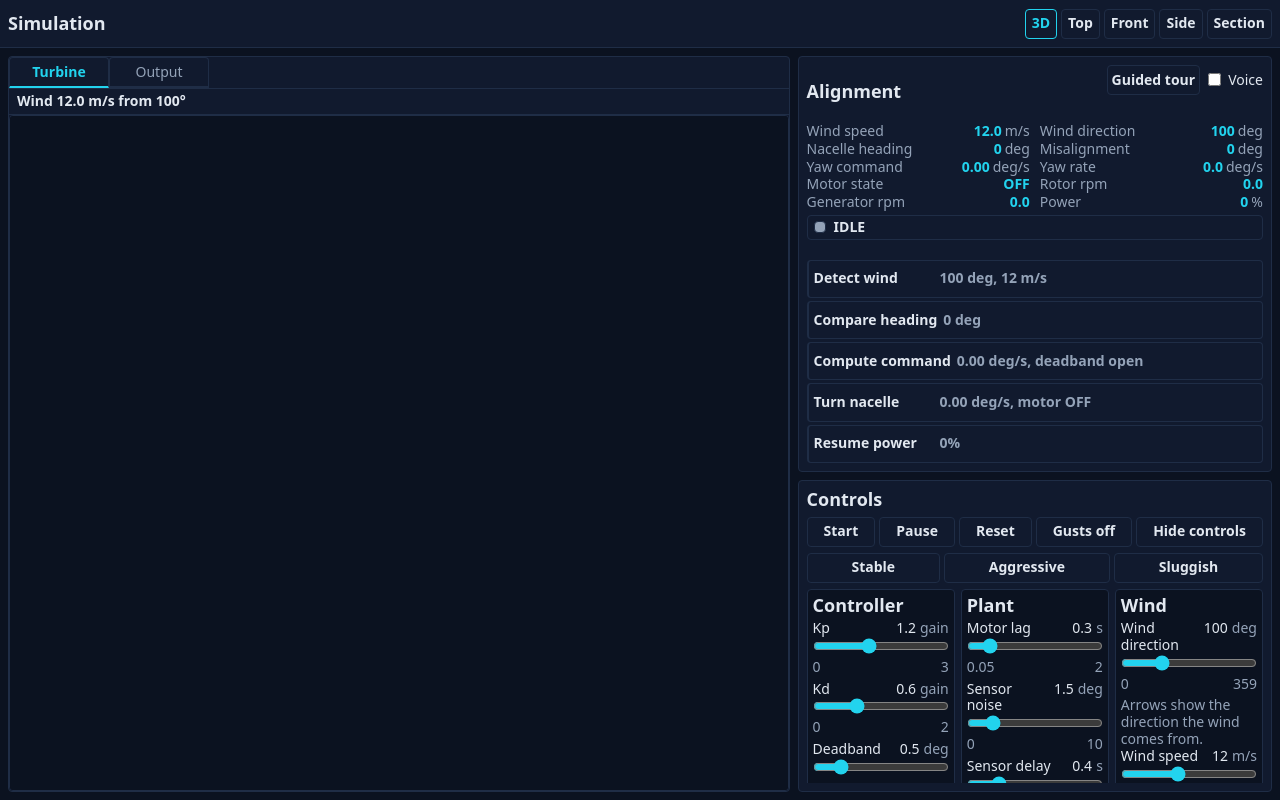
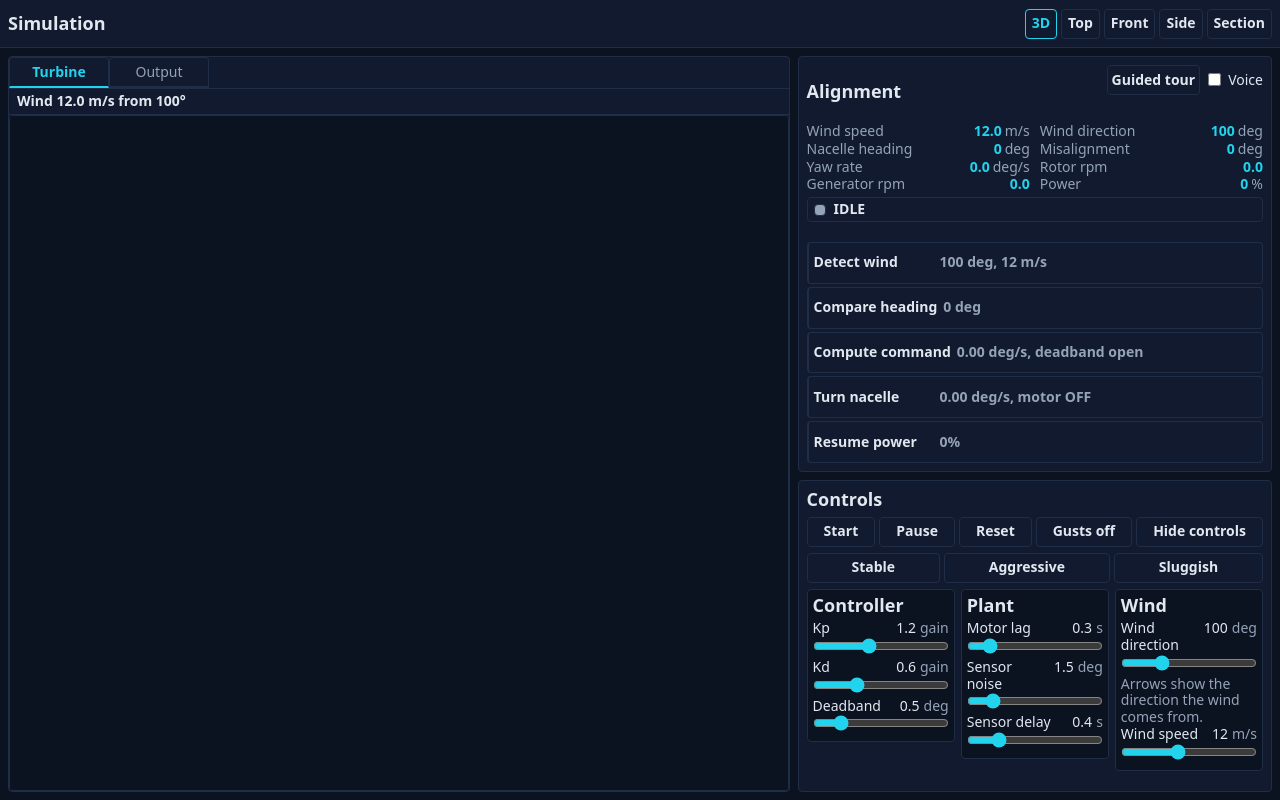
Before and after one commit to bhargavabm/necelle-website, a plain HTML site: page simulation.html in a window 1280 px wide. Drawn offline with nearby package versions, Linux system fonts and the light colour scheme.

Commit message:
Declutter alignment readouts and slider labels

```diff
--- a/assets/css/styles.css
+++ b/assets/css/styles.css
@@ -1817,6 +1817,7 @@ body.simulation-page {
 
 .simulation-page .panel-header {
   display: flex;
+  flex-wrap: wrap;
   align-items: center;
   justify-content: space-between;
   gap: 8px;
@@ -1862,6 +1863,7 @@ body.simulation-page {
 
 .simulation-page .readout-item {
   display: flex;
+  flex-wrap: wrap;
   align-items: baseline;
   justify-content: space-between;
   gap: 6px;
@@ -1873,7 +1875,7 @@ body.simulation-page {
 
 .simulation-page .readout-item > span:first-child {
   color: var(--muted);
-  white-space: nowrap;
+  white-space: normal;
 }
 
 .simulation-page .readout-value {
--- a/assets/js/simulation.js
+++ b/assets/js/simulation.js
@@ -961,9 +961,7 @@
     const readoutWindDirection = document.getElementById("readout-wind-direction");
     const readoutHeading = document.getElementById("readout-heading");
     const readoutMisalignment = document.getElementById("readout-misalignment");
-    const readoutYawCommand = document.getElementById("readout-yaw-command");
     const readoutYawRate = document.getElementById("readout-yaw-rate");
-    const readoutMotorState = document.getElementById("readout-motor-state");
     const readoutRotorRpm = document.getElementById("readout-rotor-rpm");
     const readoutGeneratorRpm = document.getElementById("readout-generator-rpm");
     const readoutPower = document.getElementById("readout-power");
@@ -1103,9 +1101,7 @@
       readoutWindDirection.textContent = String(Math.round(state.trueWindDirection));
       readoutHeading.textContent = String(Math.round(state.heading));
       readoutMisalignment.textContent = String(Math.round(error));
-      readoutYawCommand.textContent = state.yawCommand.toFixed(2);
       readoutYawRate.textContent = state.yawRate.toFixed(1);
-      readoutMotorState.textContent = motorOn ? "ON" : "OFF";
       readoutRotorRpm.textContent = rotorRpm().toFixed(1);
       readoutGeneratorRpm.textContent = (rotorRpm() * GEAR_RATIO).toFixed(0);
       readoutPower.textContent = String(Math.round(state.power));
--- a/simulation.html
+++ b/simulation.html
@@ -88,9 +88,7 @@
         <div class="readout-item"><span>Wind direction</span><span class="readout-value"><output id="readout-wind-direction">100</output><span class="readout-unit">deg</span></span></div>
         <div class="readout-item"><span>Nacelle heading</span><span class="readout-value"><output id="readout-heading">0</output><span class="readout-unit">deg</span></span></div>
         <div class="readout-item"><span>Misalignment</span><span class="readout-value"><output id="readout-misalignment">0</output><span class="readout-unit">deg</span></span></div>
-        <div class="readout-item"><span>Yaw command</span><span class="readout-value"><output id="readout-yaw-command">0.00</output><span class="readout-unit">deg/s</span></span></div>
         <div class="readout-item"><span>Yaw rate</span><span class="readout-value"><output id="readout-yaw-rate">0.0</output><span class="readout-unit">deg/s</span></span></div>
-        <div class="readout-item"><span>Motor state</span><span class="readout-value"><output id="readout-motor-state">OFF</output></span></div>
         <div class="readout-item"><span>Rotor rpm</span><span class="readout-value"><output id="readout-rotor-rpm">0.0</output></span></div>
         <div class="readout-item"><span>Generator rpm</span><span class="readout-value"><output id="readout-generator-rpm">0.0</output></span></div>
         <div class="readout-item"><span>Power</span><span class="readout-value"><output id="readout-power">0</output><span class="readout-unit">%</span></span></div>
@@ -156,17 +154,14 @@
             <div class="slider-control">
               <div class="slider-line"><span class="slider-label">Kp</span><span class="slider-value"><output id="kp-value" for="kp">1.2</output><span class="slider-unit">gain</span></span></div>
               <input type="range" id="kp" data-param="kp" min="0" max="3" step="0.1" value="1.2">
-              <div class="slider-ticks"><span>0</span><span>3</span></div>
             </div>
             <div class="slider-control">
               <div class="slider-line"><span class="slider-label">Kd</span><span class="slider-value"><output id="kd-value" for="kd">0.6</output><span class="slider-unit">gain</span></span></div>
               <input type="range" id="kd" data-param="kd" min="0" max="2" step="0.05" value="0.6">
-              <div class="slider-ticks"><span>0</span><span>2</span></div>
             </div>
             <div class="slider-control">
               <div class="slider-line"><span class="slider-label">Deadband</span><span class="slider-value"><output id="deadband-value" for="deadband">0.5</output><span class="slider-unit">deg</span></span></div>
               <input type="range" id="deadband" data-param="deadband" min="0" max="3" step="0.1" value="0.5">
-              <div class="slider-ticks"><span>0</span><span>3</span></div>
             </div>
           </section>
 
@@ -175,17 +170,14 @@
             <div class="slider-control">
               <div class="slider-line"><span class="slider-label">Motor lag</span><span class="slider-value"><output id="lag-value" for="lag">0.3</output><span class="slider-unit">s</span></span></div>
               <input type="range" id="lag" data-param="lag" min="0.05" max="2" step="0.05" value="0.3">
-              <div class="slider-ticks"><span>0.05</span><span>2</span></div>
             </div>
             <div class="slider-control">
               <div class="slider-line"><span class="slider-label">Sensor noise</span><span class="slider-value"><output id="noise-value" for="noise">1.5</output><span class="slider-unit">deg</span></span></div>
               <input type="range" id="noise" data-param="noise" min="0" max="10" step="0.1" value="1.5">
-              <div class="slider-ticks"><span>0</span><span>10</span></div>
             </div>
             <div class="slider-control">
               <div class="slider-line"><span class="slider-label">Sensor delay</span><span class="slider-value"><output id="delay-value" for="delay">0.4</output><span class="slider-unit">s</span></span></div>
               <input type="range" id="delay" data-param="delay" min="0" max="2" step="0.05" value="0.4">
-              <div class="slider-ticks"><span>0</span><span>2</span></div>
             </div>
           </section>
 
@@ -194,13 +186,11 @@
             <div class="slider-control">
               <div class="slider-line"><span class="slider-label">Wind direction</span><span class="slider-value"><output id="windDirection-value" for="windDirection">100</output> <span class="slider-unit">deg</span></span></div>
               <input type="range" id="windDirection" min="0" max="359" step="1" value="100">
-              <div class="slider-ticks"><span>0</span><span>359</span></div>
             </div>
             <p class="wind-arrow-key">Arrows show the direction the wind comes from.</p>
             <div class="slider-control">
               <div class="slider-line"><span class="slider-label">Wind speed</span><span class="slider-value"><output id="windSpeed-value" for="windSpeed">12</output><span class="slider-unit">m/s</span></span></div>
               <input type="range" id="windSpeed" data-param="windSpeed" min="3" max="25" step="0.5" value="12">
-              <div class="slider-ticks"><span>3</span><span>25</span></div>
             </div>
           </section>
         </div>
```
